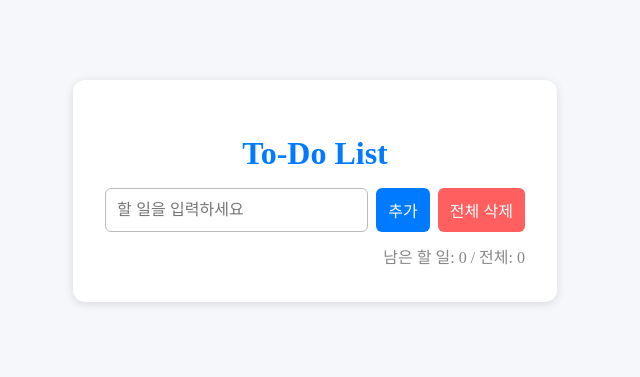
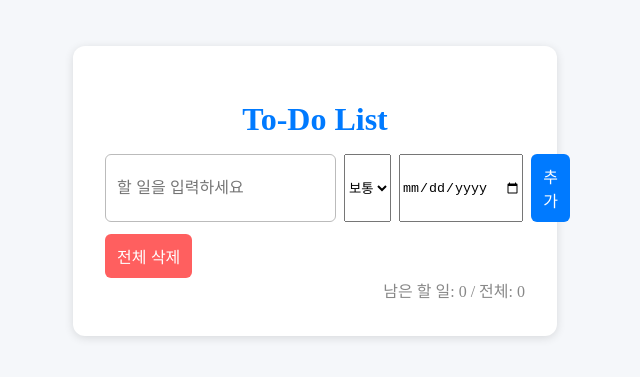
Before and after one commit to ChoiFerriswheel/js-mini-projects, a plain HTML site: page To-do-list/index.html in a window 1280 px wide. Shown: the part 209-586 px from the top of the page, without its empty margins (325-965 px from the left). Drawn offline with Linux system fonts and the light colour scheme.

Commit message:
Update index.html

```diff
--- a/To-do-list/index.html
+++ b/To-do-list/index.html
@@ -10,9 +10,15 @@
     <h1>To-Do List</h1>
     <div class="input-area">
       <input type="text" id="todo-input" placeholder="할 일을 입력하세요" autocomplete="off" />
+      <select id="priority">
+        <option value="1">낮음</option>
+        <option value="2" selected>보통</option>
+        <option value="3">높음</option>
+      </select>
+      <input type="date" id="due" />
       <button id="add-btn">추가</button>
-      <button id="clear-btn">전체 삭제</button>
     </div>
+    <button id="clear-btn">전체 삭제</button>
     <div class="status-area">
       <span id="count"></span>
     </div>
```
